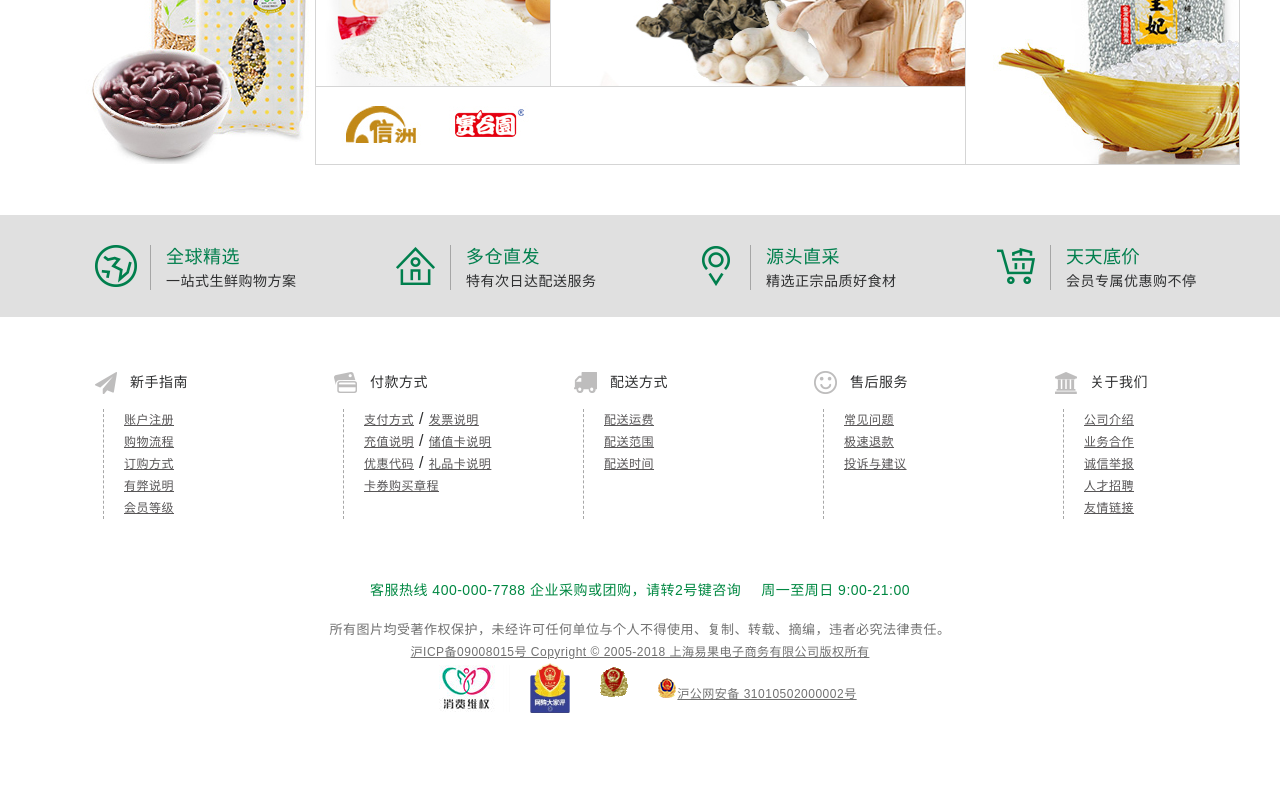
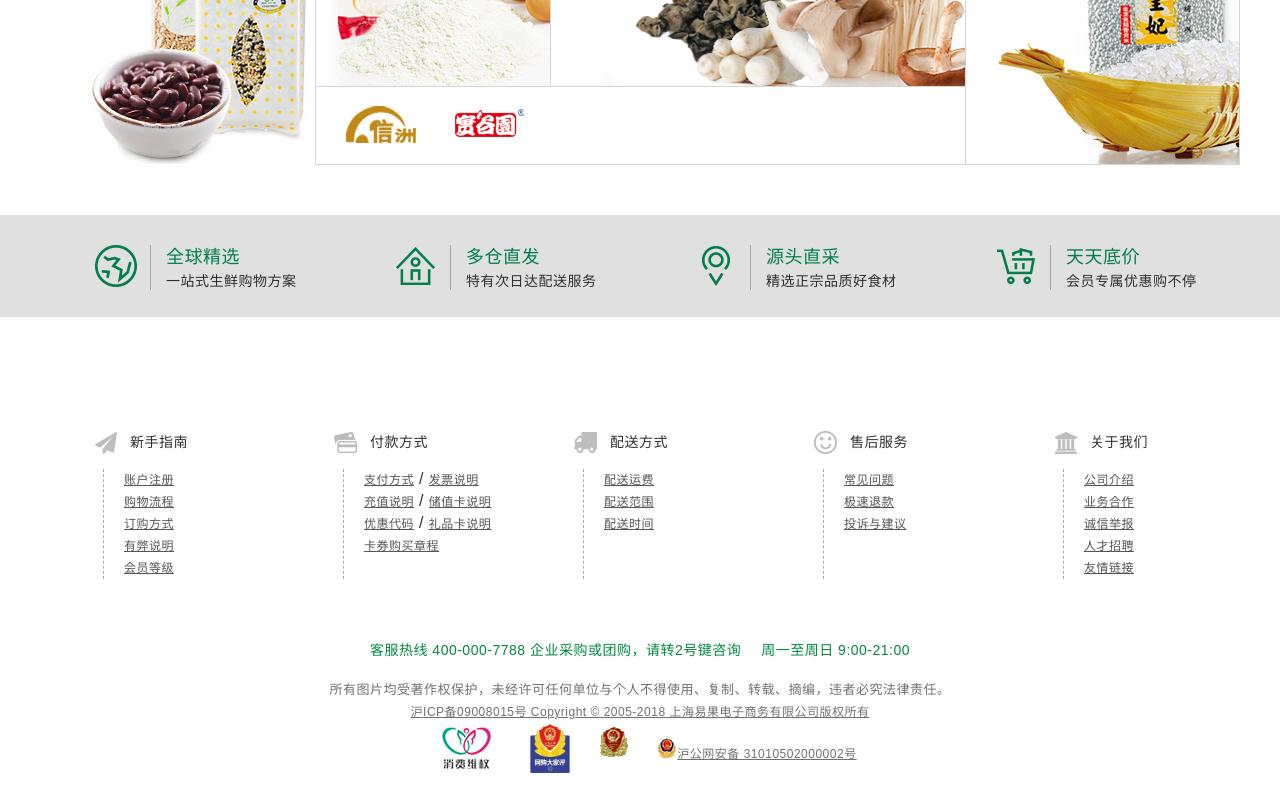
Before and after one commit to RobinYang11/xianzhi, a Nuxt app: page /test in a window 1280 px wide. Shown: the part 1364-2164 px from the top of the page. Before the commit the page ends 2104 px from the top, so only its background shows below. Built offline with nearby package versions, Linux system fonts and the light colour scheme.

Commit message:
修改默认布局

```diff
--- a/layouts/default.vue
+++ b/layouts/default.vue
@@ -2,11 +2,12 @@
   <div>
     <nuxt/>
     <!-- <my-footer/> -->
+    <MyFooter/>
   </div>
 </template>
 
 <script>
-import MyFooter from '../components/Footer.vue'
+import MyFooter from '../components/footBoot.vue'
 
 export default {
   components: {
--- a/pages/test.vue
+++ b/pages/test.vue
@@ -13,7 +13,7 @@
             <servFt></servFt>
         </el-main>
         <el-footer>
-            <footBoot></footBoot>
+            <!-- <footBoot></footBoot> -->
         </el-footer>
     </el-container>
     <!--pc端-->
@@ -41,7 +41,7 @@
         }
     }
 </script>
-<<style lang="less" scoped>
+<style lang="less" scoped>
     .pd0{
         padding:0;
     }
```
